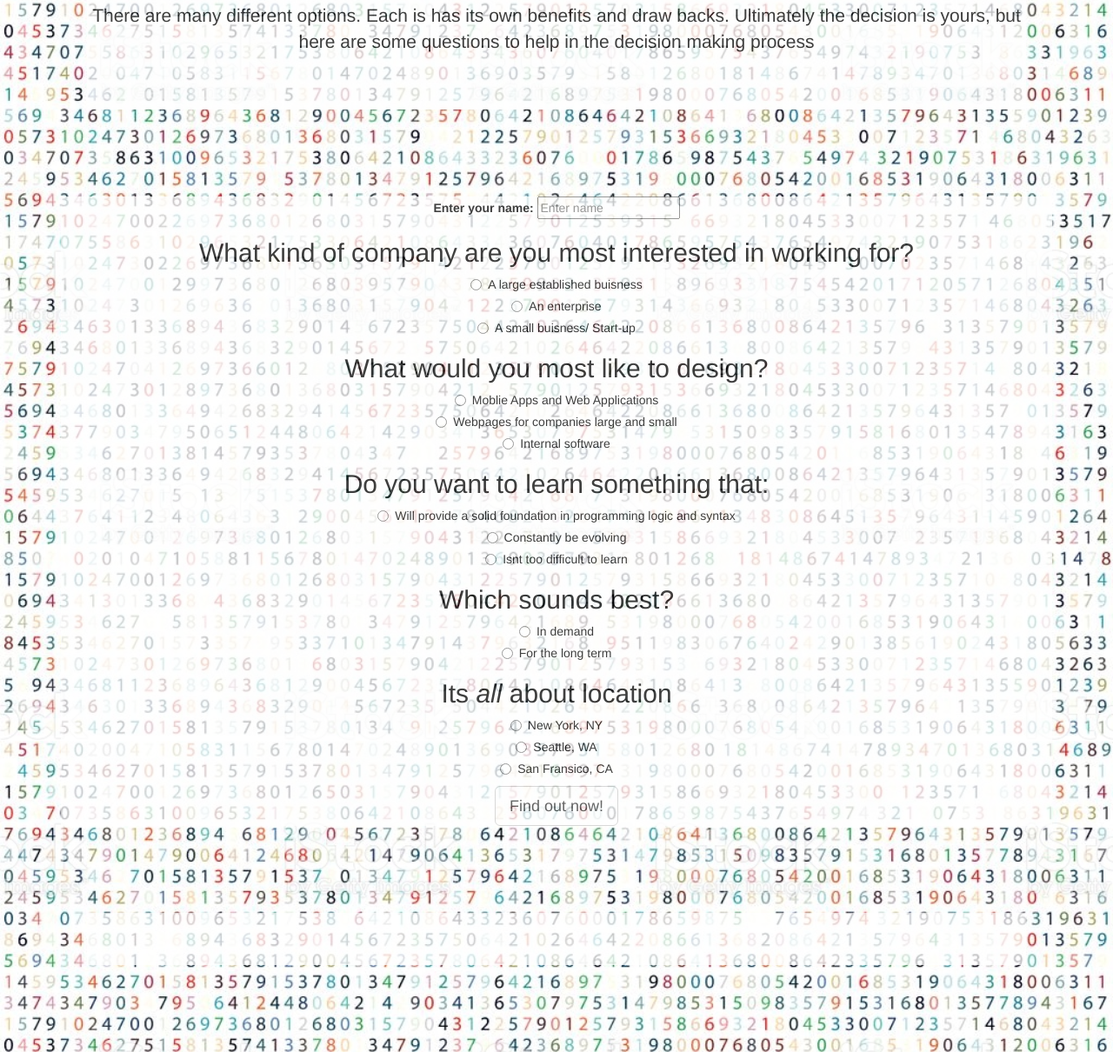
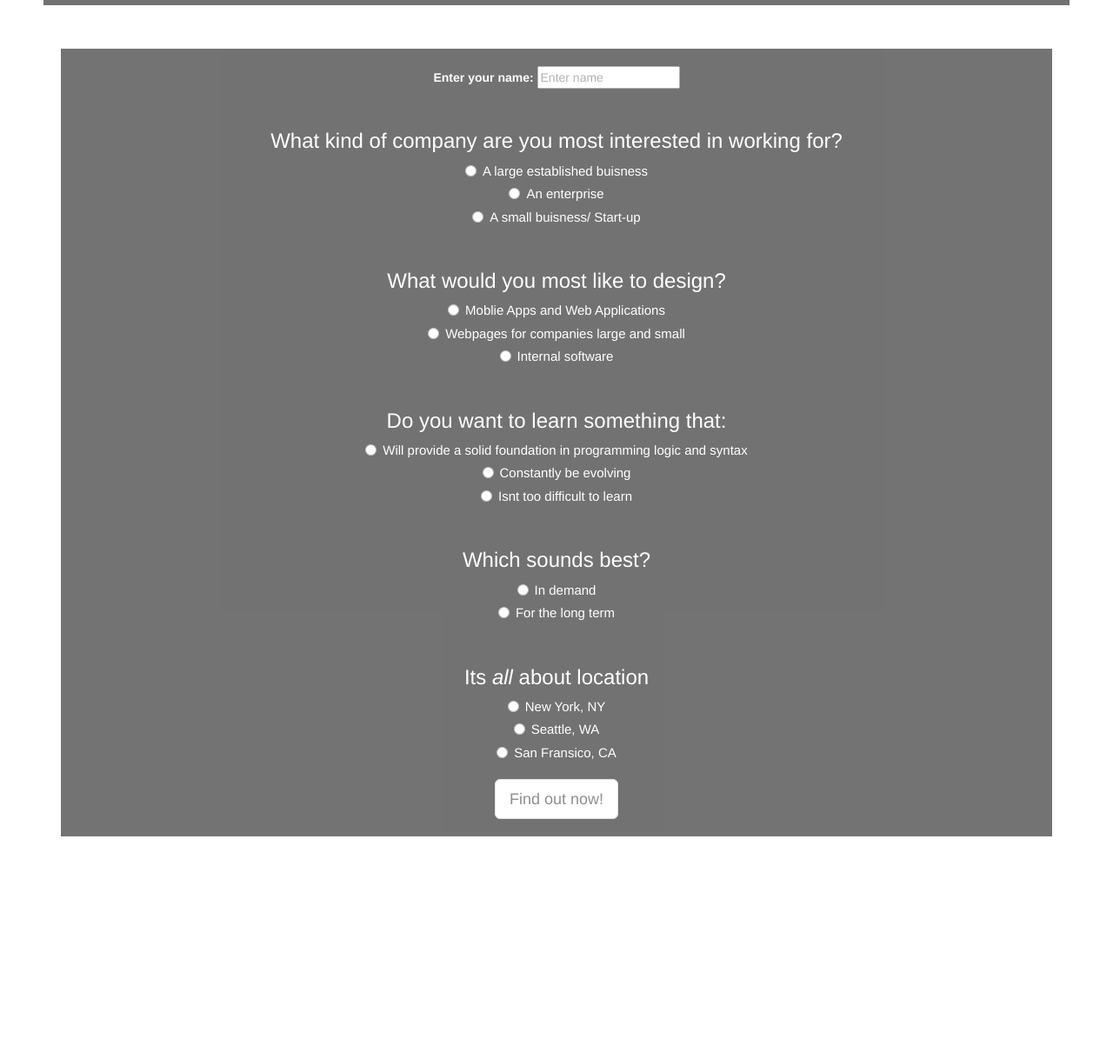
Before and after one commit to keelyzglenn/new-track, a plain HTML site: page index.html in a window 1280 px wide. Shown: the part 314-1524 px from the top of the page at 87% size. After the commit the page ends 1326 px from the top, so only its background shows below. Drawn offline with nearby package versions, Linux system fonts and the light colour scheme.

Commit message:
change background and font style

```diff
--- a/css/styles.css
+++ b/css/styles.css
@@ -2,10 +2,16 @@
 
 .ruby, .java, .cnet {
   display: none;
+  padding: 30px;
+  background-color: black;
+  text-align: center;
+  opacity: .50;
+  color: white;
+  margin: 100px;
 }
 
 body{
-  background-image: url("../img/background.jpg");
+  background-color: white;);
   background-repeat: no-repeat;
   background-position: center;
   background-attachment: fixed;
@@ -14,24 +20,28 @@ body{
 }
 .jumbotron {
   text-align: center;
-  background-color: white;
-  margin: 100px;
-  opacity: .75;
-  color: black;
+  background-color: black;
+  margin: 50px;
+  opacity: .55;
+  color: white;
 }
 
 form {
-  background-color: white;
+  background-color: black;
   text-align: center;
-  opacity: .75;
+  opacity: .55;
+  color: white;
+  margin-bottom: 50px;
+  padding: 20px;
+}
+
+.question{
+  padding: 10px;
+}
+.radio{
+  font-size: 15px;
+}
+
+#name {
   color: black;
 }
-
-.answers{
-  padding: 30px;
-  background-color: white;
-  text-align: center;
-  opacity: .75;
-  color: black;
-  margin: 100px;
-}
--- a/index.html
+++ b/index.html
@@ -10,8 +10,8 @@
   <body>
     <div class="survey">
     <div class="jumbotron">
-      <h1>Which programming track is best for you?</h1>
-      <p> There are many different options. Each is has its own benefits and draw backs. Ultimately the decision is yours, but here are some questions to help in the decision making process</p>
+      <h1>Which track is best for you?</h1>
+      <p> When it comes to programming, there are so many different languages. Each has its own benefits and draw backs. Ultimately the decision is yours, but here are some questions to help in the decision making process</p>
     </div>
     <div class="container">
 
@@ -22,8 +22,8 @@
             <input id="name" type="text" placeholder="Enter name">
           </div>
           <!-- question 1-->
-          <div class="question1">
-            <h2 class="floatme">What kind of company are you most interested in working for?</h2>
+          <div class="question">
+            <h3 class="floatme">What kind of company are you most interested in working for?</h3>
             <div class="radio">
               <label>
                 <input type="radio" name="q1" value="1">
@@ -45,8 +45,8 @@
           </div>
 
           <!--question 2-->
-          <div class="question2">
-            <h2 class="floatme">What would you most like to design?</h2>
+          <div class="question">
+            <h3 class="floatme">What would you most like to design?</h3>
             <div class="radio">
               <label>
                 <input type="radio" name="q2" value="2">
@@ -67,8 +67,8 @@
             </div>
           </div>
           <!-- question 3 -->
-          <div class="question3">
-            <h2 class="floatme">Do you want to learn something that:</h2>
+          <div class="question">
+            <h3 class="floatme">Do you want to learn something that:</h3>
             <div class="radio">
               <label>
                 <input type="radio" name="q3" value="1">
@@ -89,8 +89,8 @@
             </div>
           </div>
           <!-- question 4 -->
-          <div class="question4">
-            <h2 class="floatme">Which sounds best?</h2>
+          <div class="question">
+            <h3 class="floatme">Which sounds best?</h3>
             <div class="radio">
               <label>
                 <input type="radio" name="q4" value="2">
@@ -105,8 +105,8 @@
             </div>
           </div>
           <!-- question 5 -->
-          <div class="question5">
-            <h2 class="floatme">Its <em>all</em> about location</h2>
+          <div class="question">
+            <h3 class="floatme">Its <em>all</em> about location</h3>
             <div class="radio">
               <label>
                 <input type="radio" name="q5" value="1">
@@ -136,7 +136,7 @@
 
         <!-- ruby -->
         <div class="ruby">
-          <h2><span class="result"></span>, we highly suggest you check out:</h2>
+          <h3><span class="result"></span>, we highly suggest you check out:</h3>
 
           <h2>Ruby</h2>
           <p> Ruby is a favorite language of developers building interactive web applications. If an app involves users creating accounts, entering information, and interacting with dynamic content, there's a good chance it is built with Ruby. Ruby became popular because the Rails framework, which is written with Ruby, simplified many of the common tasks associated with building web applications. It's most popular with startups and smaller companies who are looking to build their product quickly.</p>
--- a/js/scripts.js
+++ b/js/scripts.js
@@ -18,10 +18,8 @@ $(document).ready(function() {
     var q5 = parseInt($("input:radio[name=q5]:checked").val());
     var track = q1 + q2 + q3 + q4 + q5 ;
     var name = $("input#name").val();
-    var nameInput = name .toUpperCase();
 
-
-    $(".result").text(nameInput);
+    $(".result").text(name);
 
     if (track >= 6 && track <= 9) {
       $(".ruby").show();
```
Also changed, not shown: img/code.jpg (added).
